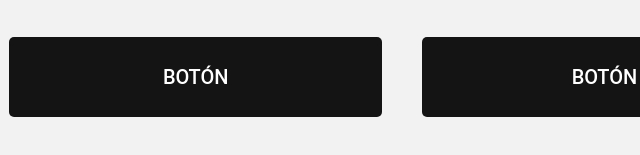
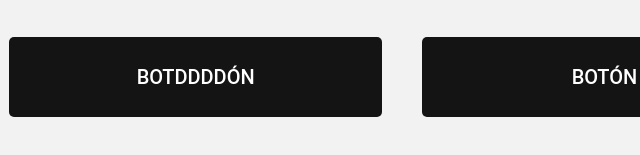
Before and after one commit to Sylar9613/botonesAnimadosCSS, a plain HTML site: page index.html in a window 1280 px wide. Shown: the part 351-506 px from the top of the page, 31-671 px from the left. Drawn offline with Linux system fonts and the light colour scheme; files whose address does not match are found by name.

Commit message:
Probando con los botones

```diff
--- a/index.html
+++ b/index.html
@@ -22,7 +22,7 @@
             <button class="boton uno"><span>Botón</span></button>
             <button class="boton dos"><span>Botón</span></button>
             <button class="boton tres"><span>Botón</span></button>
-            <button class="boton cuatro"><span>Botón</span></button>
+            <button class="boton cuatro"><span>Botddddón</span></button>
             <button class="boton cinco">
                 <div class="icono">
                     <span class="icon-arrow-right2"></span>
```
